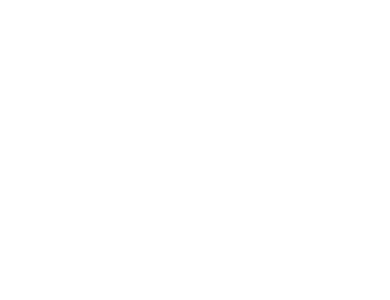
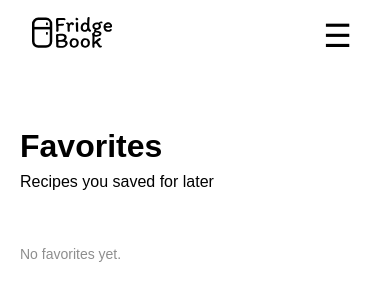
Before and after one commit to Patrycjanilles/fridgecook, a React (Vite) app: page /favorites in a window 390 px wide. Before the commit this address had no page. Shown: the top 300 px of the page. Built offline with nearby package versions, Linux system fonts and the light colour scheme; a web font is replaced by a local one.

Commit message:
Ulubione i menu mobile

```diff
--- a/src/App.tsx
+++ b/src/App.tsx
@@ -3,6 +3,7 @@
 import HomePage from './pages/HomePage'
 import CookBook from './pages/CookBook'
 import RecipePage from './pages/RecipePage'
+import Favorites from './pages/Favorites'
 
 
 function App() {
@@ -13,6 +14,7 @@
           <Route index element={<HomePage />} />
           <Route path="recipes" element={<CookBook />} />
           <Route path='recipes/:id' element={<RecipePage />} />
+          <Route path='favorites' element={<Favorites />} />
           </Route>
 
 
--- a/src/components/Layout.css
+++ b/src/components/Layout.css
@@ -59,3 +59,48 @@
 .bar-favorites:hover {
     color: #949494;
 }
+
+.hamburger {
+    display: block;
+}
+
+/* Media Queries */
+@media (max-width: 768px) {
+    .header {
+        flex-wrap: wrap;
+        position: sticky;
+
+    }
+}
+.hamburger {
+
+    border: none;
+    background: transparent;
+    font-size: 32px;
+    cursor: pointer;
+    display: block;
+}
+.touch-bar {
+    display: none;
+    width: 100%;
+    flex-direction: column;
+    align-items: center;
+    position: absolute;
+    top: 100%;
+    left: 0;
+    right: 0;
+    flex-direction: column;
+    align-items: center;
+    background: rgb(255, 255, 255);
+    z-index: 99;
+    font-size: 24px;
+}
+.touch-bar.is-open {
+    display: flex;
+}
+.bar-favorites {
+    margin-right: 0;
+}
+.home-page {
+    margin: 0;
+}
--- a/src/components/Layout.tsx
+++ b/src/components/Layout.tsx
@@ -1,19 +1,41 @@
 import { Link, Outlet } from 'react-router-dom'
 import './Layout.css'
 import logo from '../assets/logo.svg'
+import { useState } from 'react'
 
 function Layout() {
+
+    const [menuOpen, setMenuOpen] = useState(false)
+
+    function closeMenu() {
+        setMenuOpen(false)
+    }
+
+
+
+
     return (
         <div className='layout'>
             <header className='header'>
-                <Link to="/" className='logo'>
+                <Link to="/" className='logo' onClick={closeMenu}>
                 <img src={logo} alt="FridgeCook" />
                 </Link>
-                <nav className='touch-bar'>
-                    <Link to="/" className='bar-link'>Find</Link>
-                    <Link to="/recipes" className='bar-link'>CookBook</Link>
-                    <Link to="/favorites" className='bar-favorites'>Favorites</Link>
-                    <Link to="/" className='sign-in'>Sign In</Link>
+
+                <button
+                type="button"
+                className='hamburger'
+                aria-expanded={menuOpen}
+                onClick={() => setMenuOpen(!menuOpen)}
+                >
+
+                {menuOpen ? 'x' : '☰'}
+
+                </button>
+                <nav className={menuOpen ?'touch-bar is-open' : 'touch-bar'}>
+                    <Link to="/" className='bar-link' onClick={closeMenu}>Find</Link>
+                    <Link to="/recipes" className='bar-link' onClick={closeMenu}>CookBook</Link>
+                    <Link to="/favorites" className='bar-favorites' onClick={closeMenu}>Favorites</Link>
+                    <Link to="/" className='sign-in' onClick={closeMenu}>Sign In</Link>
 
                 </nav>
             </header>
--- /dev/null
+++ b/src/hooks/useFavorites.ts
@@ -0,0 +1,29 @@
+import { useEffect, useState } from 'react';
+
+const STORAGE_KEY = 'favorite-recipes'
+
+export function useFavorites() {
+    const [favorites, setFavorites] = useState<string[]>(() => {
+        const saved = localStorage.getItem(STORAGE_KEY)
+        return saved ? JSON.parse(saved) : []
+    })
+
+
+useEffect(() => {
+    localStorage.setItem(STORAGE_KEY, JSON.stringify(favorites))
+}, [favorites])
+
+function toggleFavorite(id: string) {
+    setFavorites((current) =>
+    current.includes(id)
+    ? current.filter((item) => item !== id)
+    : [...current,id]
+)
+}
+
+function isFavorite(id: string) {
+    return favorites.includes(id)
+}
+
+return { favorites, toggleFavorite, isFavorite }
+}
--- a/src/pages/CookBook.css
+++ b/src/pages/CookBook.css
@@ -82,3 +82,14 @@
     border: 1px solid black;
     border-radius: 20px;
 }
+
+@media(max-width: 768px) {
+
+    .cookbook {
+        margin-bottom: 60px;
+    }
+
+    .cookbook-grid {
+        padding: 0;
+    }
+}
--- a/src/pages/Favorites.css
+++ b/src/pages/Favorites.css
@@ -0,0 +1,47 @@
+.favorites {
+    max-width: 1200px;
+    margin: 30px auto 0;
+
+    padding: 20px;
+}
+.favorites-subtitle {
+
+}
+.favorites-empty {
+    font-size: 14px;
+    margin-top: 50px;
+    color: rgb(142, 142, 142);
+}
+.favorites-list {
+    list-style: none;
+    margin-top: 70px;
+    padding: 0;
+    display: grid;
+    grid-template-columns: 1fr 1fr;
+    gap: 30px;
+    max-width: 900px;
+}
+.favorites-card {
+    border: 0.5px solid black;
+    border-radius: 15px;
+    padding: 20px;
+    display: flex;
+    justify-content: space-between;
+    align-items: center;
+}
+.favorites-card {
+    font-family: var(--font-display);
+    font-size: 20px;
+
+}
+.favorites-card a {
+    text-decoration: none;
+    color: black;
+}
+
+@media(max-width: 768px) {
+
+    .favorites-list {
+        grid-template-columns: 1fr;
+    }
+}
--- a/src/pages/Favorites.tsx
+++ b/src/pages/Favorites.tsx
@@ -0,0 +1,36 @@
+import { Link} from 'react-router-dom'
+import { recipes } from '../data/recipes'
+import { useFavorites } from '../hooks/useFavorites'
+import './Favorites.css'
+
+function Favorites() {
+    const { favorites } = useFavorites()
+    const savedRecipes = recipes.filter((recipe) => favorites.includes(recipe.id)
+)
+
+return (
+    <div className='favorites'>
+        <h1 className='favorites-title'>Favorites</h1>
+        <p className='favorites-subtitle'>Recipes you saved for later</p>
+
+        {savedRecipes.length === 0 ? (
+            <p className='favorites-empty'>No favorites yet.</p>
+        ) : (
+            <ul className='favorites-list'>
+                {savedRecipes.map((recipe) => (
+                    <li key={recipe.id} className='favorites-card'>
+                        <Link to={`/recipes/${recipe.id}`}>{recipe.name}</Link>
+                        <p>{recipe.timeMinutes} min</p>
+
+                    </li>
+                ))}
+
+            </ul>
+        )}
+
+
+    </div>
+)
+}
+
+export default Favorites
--- a/src/pages/RecipePage.tsx
+++ b/src/pages/RecipePage.tsx
@@ -3,10 +3,12 @@
 import { Link, useParams } from "react-router-dom";
 import { recipes } from "../data/recipes";
 import './RecipePage.css';
+import { useFavorites } from '../hooks/useFavorites'
 
 function RecipePage() {
     const { id } = useParams()
     const recipe = recipes.find((item) => item.id === id)
+    const { isFavorite, toggleFavorite } = useFavorites()
 
     if (!recipe) {
         return (
@@ -42,8 +44,10 @@
         ))}
       </ol>
 
-      <button type='button' className="recipe-save">
-        Save to favorites
+      <button type='button' className="recipe-save"
+      onClick={() => toggleFavorite(recipe.id)}>
+
+        {isFavorite(recipe.id) ? 'Saved' : 'Save to favorites'}
 
       </button>
 
```
